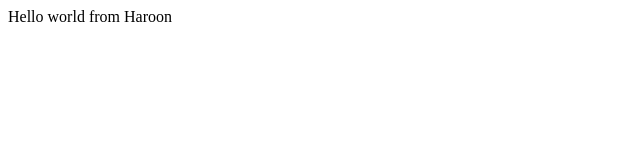
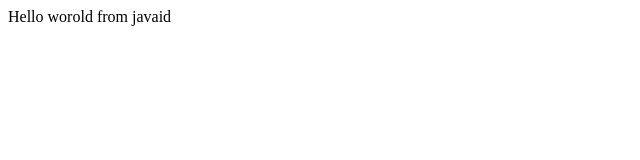
Before and after one commit to harqta/bootcamp-5.11.2020, a plain HTML site: page index.html in a window 1280 px wide. Shown: the full height of the page, 0-640 px from the left. Drawn offline with Linux system fonts and the light colour scheme.

Commit message:
Update index.html

```diff
--- a/index.html
+++ b/index.html
@@ -5,7 +5,7 @@
 </head>
 <body>
     <div>
-        Hello world from Haroon
+        Hello worold from javaid
     </div>
 
 </body>
```
